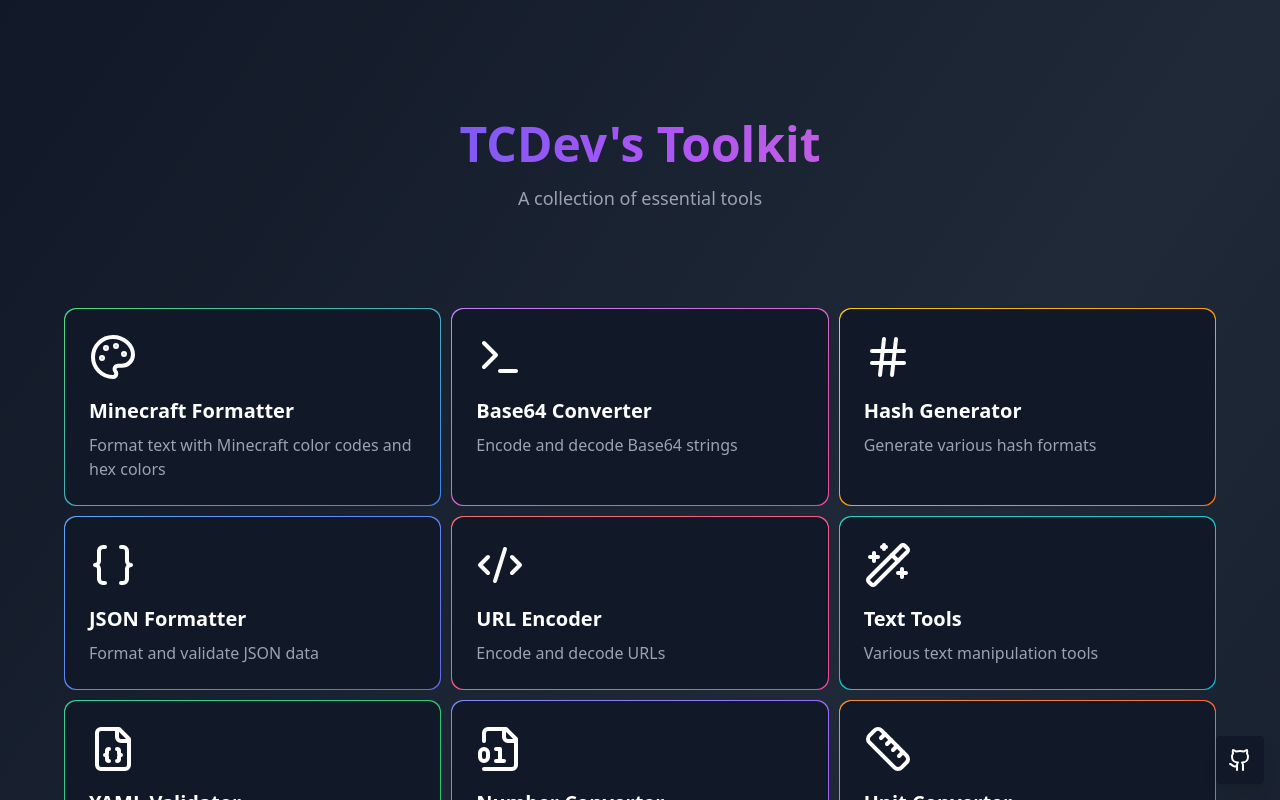
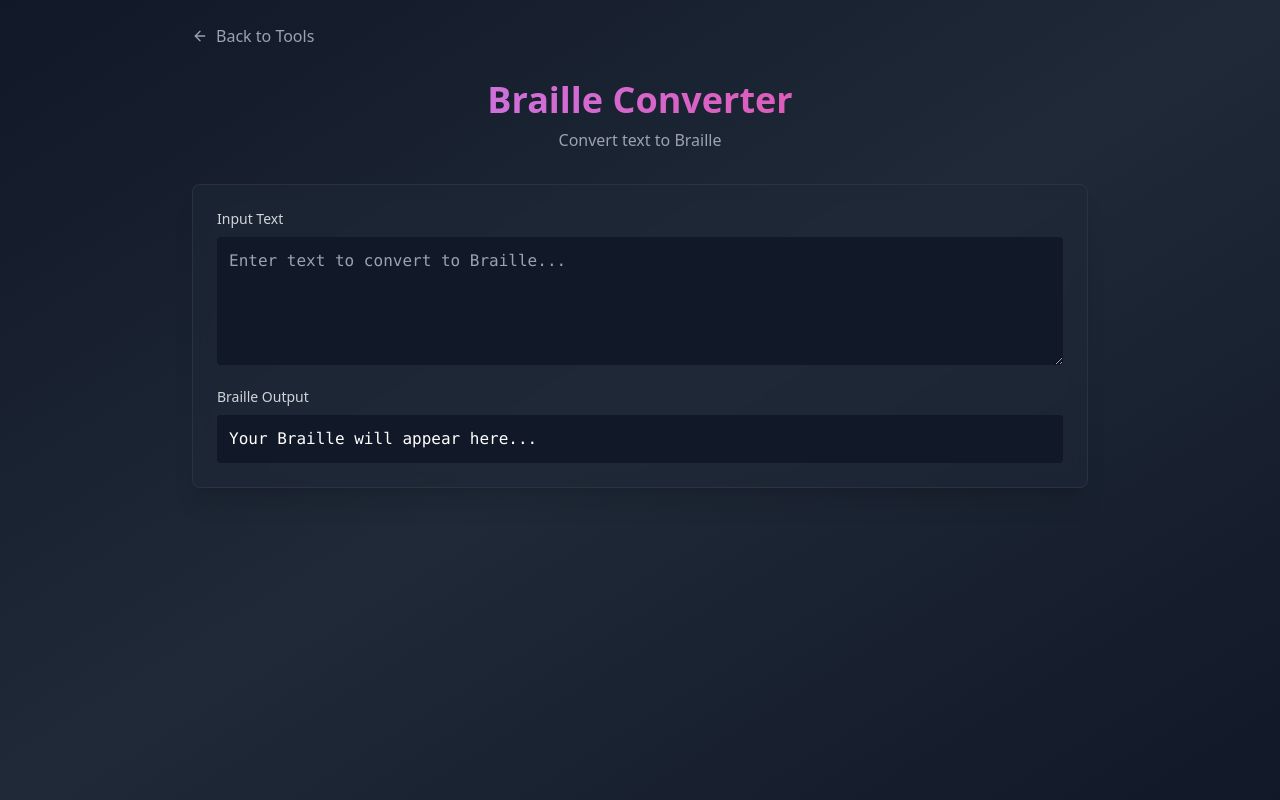
Before and after one commit to TCDev69/multitool, a React (Vite) app: page /braille in a window 1280 px wide. Shown: the top 800 px of the page. Built offline with nearby package versions, Linux system fonts and the light colour scheme.

Commit message:
Braille Converter

```diff
--- a/src/App.tsx
+++ b/src/App.tsx
@@ -1,6 +1,6 @@
 import { Route, Routes, Link } from "react-router-dom";
 import {
-  Palette, Terminal, Hash, Braces, Code2, Wand2, FileJson, FileText, FileDigit, Ruler, ScanLine, Clock, LineChart, Globe, AlarmClock, FileType, Timer, Radio, Table, Key, Github, Barcode, Heart
+  Palette, Terminal, Hash, Braces, Code2, Wand2, FileJson, FileText, FileDigit, Ruler, ScanLine, Clock, LineChart, Globe, AlarmClock, FileType, Timer, Radio, Table, Key, Github, Barcode, Heart, Accessibility
 } from "lucide-react";
 import { motion } from "framer-motion";
 import MinecraftFormatter from "./pages/MinecraftFormatter";
@@ -27,6 +27,7 @@ import CountdownPage from "./pages/CountDown";
 import GitignoreGenerator from "./pages/GitIgnoreGenerator";
 import BarCodeGenerator from "./pages/BarcodeGenerator";
 import BMICalculator from "./pages/BMICalculator";
+import BrailleConverter from "./pages/BrailleConverter";
 
 const tools = [
   {
@@ -184,18 +185,25 @@ const tools = [
     gradient: "from-pink-400 to-blue-500",
   },
   {
-    name: 'Barcode Generator',
-    description: 'Generate barcodes easily from your text',
+    name: "Barcode Generator",
+    description: "Generate barcodes easily from your text",
     icon: Barcode,
-    path: '/barcode',
-    gradient: 'from-green-400 to-teal-500',
+    path: "/barcode",
+    gradient: "from-green-400 to-teal-500",
   },
   {
-    name: 'BMI Calculator',
-    description: 'Calculate your BMI and find out your health category',
+    name: "BMI Calculator",
+    description: "Calculate your BMI and find out your health category",
     icon: Heart,
-    path: '/bmi',
-    gradient: 'from-blue-400 to-green-500',
+    path: "/bmi",
+    gradient: "from-blue-400 to-green-500",
+  },
+  {
+    name: "Braille Converter",
+    description: "Convert text to Braille",
+    icon: Accessibility,
+    path: "/braille",
+    gradient: "from-purple-400 to-pink-500",
   },
 ];
 
@@ -271,6 +279,7 @@ export default function App() {
       <Route path="/git" element={<GitignoreGenerator />} />
       <Route path="/barcode" element={<BarCodeGenerator />} />
       <Route path="/bmi" element={<BMICalculator />} />
+      <Route path="/braille" element={<BrailleConverter />} />
       <Route path="*" element={<HomePage />} />
     </Routes>
   );
--- /dev/null
+++ b/src/pages/BrailleConverter.tsx
@@ -0,0 +1,99 @@
+import React, { useState } from "react";
+import { Link } from "react-router-dom";
+import { ArrowLeft } from "lucide-react";
+import { PageHeader } from "../components/PageHeader";
+import { Card } from "../components/Card";
+
+export default function BrailleConverter() {
+  const [input, setInput] = useState("");
+  const [braille, setBraille] = useState("");
+
+  const brailleAlphabet: { [key: string]: string } = {
+    a: "⠁",
+    b: "⠃",
+    c: "⠉",
+    d: "⠙",
+    e: "⠑",
+    f: "⠋",
+    g: "⠛",
+    h: "⠓",
+    i: "⠊",
+    j: "⠚",
+    k: "⠅",
+    l: "⠇",
+    m: "⠍",
+    n: "⠝",
+    o: "⠕",
+    p: "⠏",
+    q: "⠟",
+    r: "⠗",
+    s: "⠎",
+    t: "⠞",
+    u: "⠥",
+    v: "⠧",
+    w: "⠺",
+    x: "⠭",
+    y: "⠽",
+    z: "⠵",
+    " ": " ",
+  };
+
+  const convertToBraille = (text: string) => {
+    return text
+      .toLowerCase()
+      .split("")
+      .map((char) => brailleAlphabet[char] || "")
+      .join("");
+  };
+
+  const handleInputChange = (e: React.ChangeEvent<HTMLTextAreaElement>) => {
+    const text = e.target.value;
+    setInput(text);
+    setBraille(convertToBraille(text));
+  };
+
+  return (
+    <div className="min-h-screen bg-gradient-to-br from-gray-900 via-gray-800 to-gray-900 text-white p-6">
+      <div className="max-w-4xl mx-auto">
+        <Link
+          to="/"
+          className="inline-flex items-center text-gray-400 hover:text-white mb-8 transition-colors"
+        >
+          <ArrowLeft className="mr-2 h-4 w-4" />
+          Back to Tools
+        </Link>
+
+        <PageHeader
+          title="Braille Converter"
+          description="Convert text to Braille"
+          gradient="from-purple-400 to-pink-500"
+        />
+
+        <Card>
+          <div className="space-y-4">
+            <div>
+              <label className="block text-sm font-medium text-gray-300 mb-2">
+                Input Text
+              </label>
+              <textarea
+                value={input}
+                onChange={handleInputChange}
+                className="w-full h-32 bg-gray-900 rounded p-3 text-white font-mono focus:ring-2 focus:ring-purple-500 focus:outline-none"
+                placeholder="Enter text to convert to Braille..."
+              />
+            </div>
+
+            <div>
+              <label className="block text-sm font-medium text-gray-300 mb-2">
+                Braille Output
+              </label>
+              <pre className="w-full bg-gray-900 rounded p-3 text-white font-mono">
+                {braille || "Your Braille will appear here..."}
+              </pre>
+            </div>
+          </div>
+        </Card>
+      </div>
+    </div>
+  );
+}
```
Also changed, not shown: 1 other file (tests, documents, lock files or other folders). Lines whose indentation alone changed are shown as unchanged.
